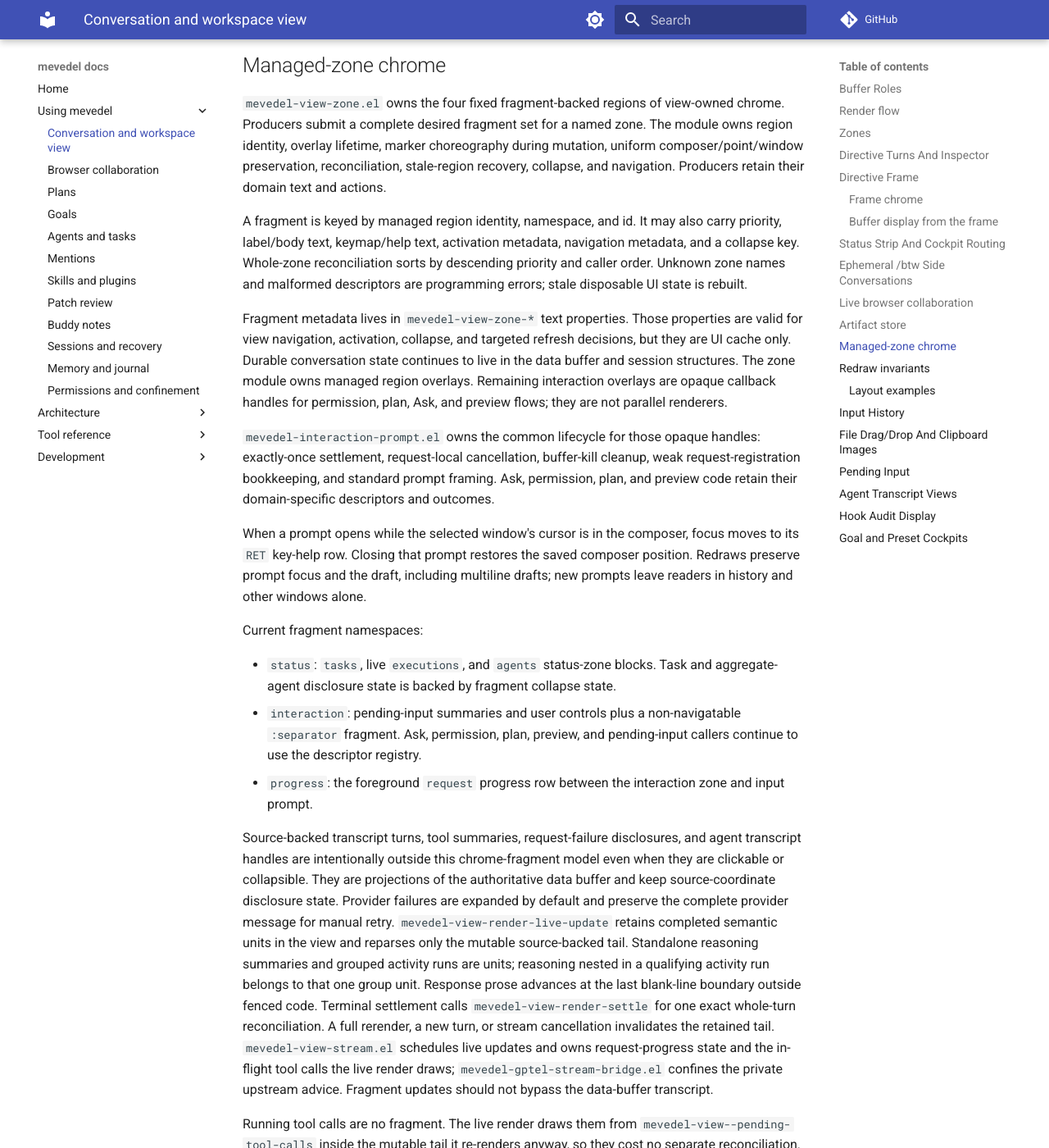
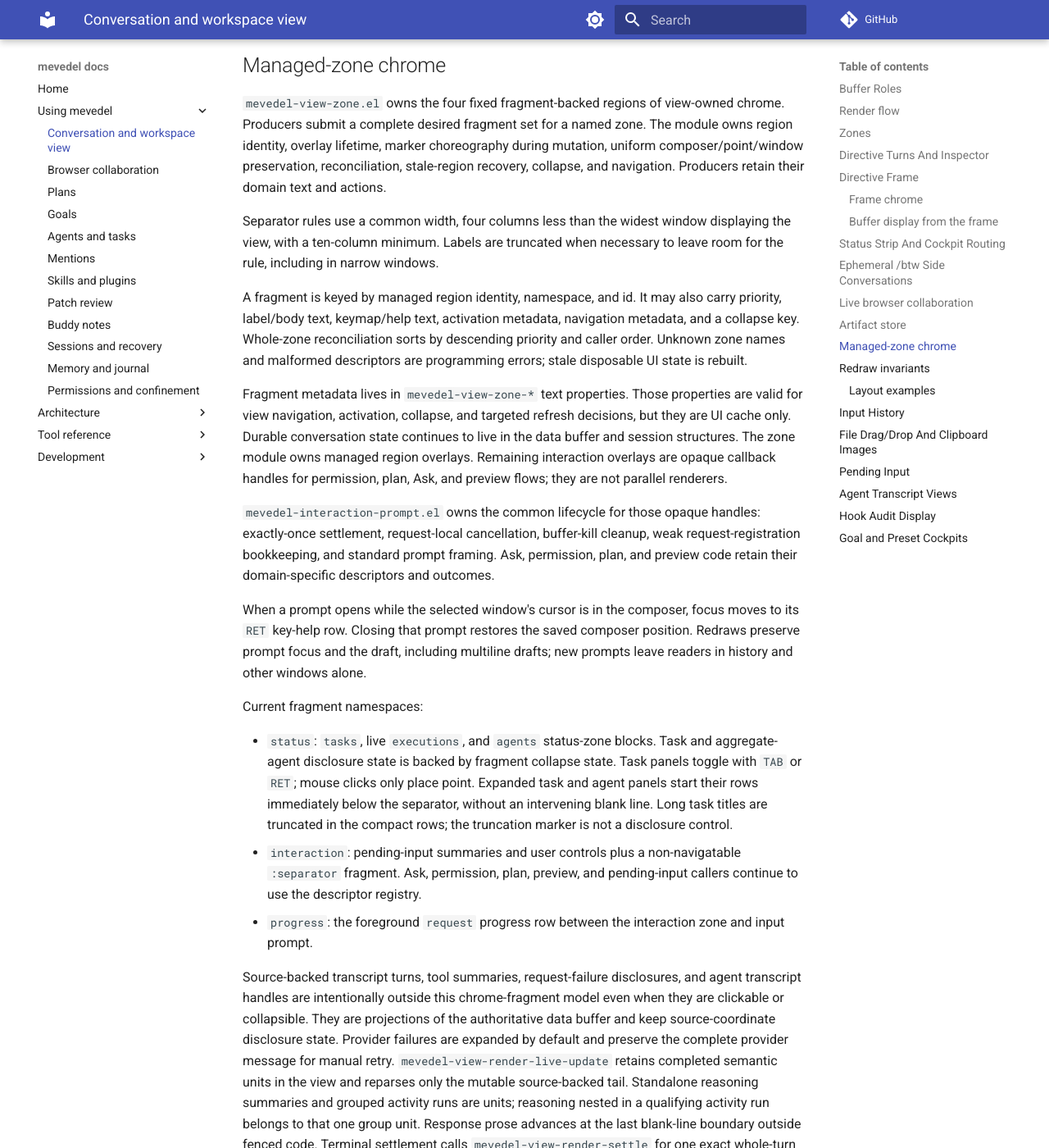
Before and after one commit to FrauH0lle/mevedel, an MkDocs documentation site: the page built from docs/view.md, in a window 1280 px wide and 1400 px high, scrolled down 30509 px. Shown: the whole window at 82% size. Built offline with MkDocs 1.6.1 and Material for MkDocs 9.7.7, drawn with Linux system fonts in a browser that asks for light colours; comment, search, counter and statistics services are not loaded.

Commit message:
fix(view): Align status rules and keep task folding keyboard-only
* mevedel-tool-task.el (mevedel-tool-task-status-keymap): Place point on mouse clicks instead of toggling task visibility.

* mevedel-view-agent.el (mevedel-view--agent-status-string): Remove the blank line between expanded status headers and agent rows.

* mevedel-view.el (mevedel-view--zone-separator): Use a shared window-based column width and truncate labels to retain matching rules.

* test/test-mevedel-tool-task.el (mevedel-tool-task-refresh-display): Exercise actual keyboard and mouse bindings on rendered tasks.
* test/test-mevedel-view-agent.el (mevedel-view-agent-status-fragment): Assert compact header-to-row spacing.
* test/test-mevedel-view-zone.el (mevedel-view--zone-separator): Cover wide, narrow, minimum-width, and Unicode labels.
* docs/view.md: Document task activation, truncation, and status rule layout.

Validation: 287 targeted tests pass; 250 files compile without warnings in the isolated snapshot. Targeted compiled hot-load preserves drafts and confirms equal rendered task/agent rule widths. Exclude unrelated concurrent view edits.

```diff
--- a/docs/view.md
+++ b/docs/view.md
@@ -1467,6 +1467,10 @@
 reconciliation, stale-region recovery, collapse, and navigation. Producers
 retain their domain text and actions.
 
+Separator rules use a common width, four columns less than the widest window
+displaying the view, with a ten-column minimum. Labels are truncated when
+necessary to leave room for the rule, including in narrow windows.
+
 A fragment is keyed by managed region identity, namespace, and id. It may
 also carry priority, label/body text, keymap/help text, activation metadata,
 navigation metadata, and a collapse key. Whole-zone reconciliation sorts by
@@ -1496,7 +1500,11 @@
 
 - `status`: `tasks`, live `executions`, and `agents` status-zone blocks.
   Task and aggregate-agent disclosure state is backed by fragment collapse
-  state.
+  state. Task panels toggle with `TAB` or `RET`; mouse clicks only place
+  point. Expanded task and agent panels start their rows immediately below
+  the separator, without an intervening blank line. Long task titles are
+  truncated in the compact rows; the truncation marker is not a disclosure
+  control.
 - `interaction`: pending-input summaries and user controls plus a
   non-navigatable `:separator` fragment. Ask, permission, plan, preview, and
   pending-input
```
Also changed, not shown: 6 other files.
